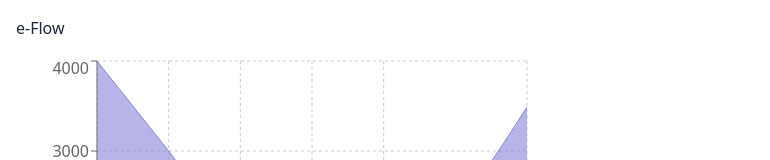
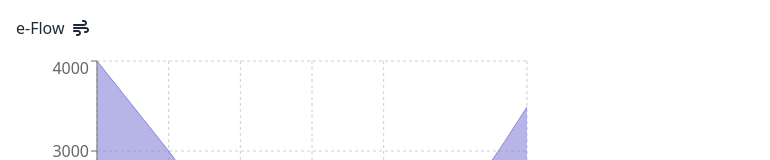
Before and after one commit to simon-hng/e-flow, a Next.js app: page / in a window 1280 px wide. Shown: the top 160 px of the page, without its empty margins (0-770 px from the left). Built offline with nearby package versions, Linux system fonts and the light colour scheme.

Commit message:
add fontawesome

```diff
--- a/package.json
+++ b/package.json
@@ -9,6 +9,9 @@
     "lint": "next lint"
   },
   "dependencies": {
+    "@fortawesome/fontawesome-svg-core": "^6.2.0",
+    "@fortawesome/free-solid-svg-icons": "^6.2.0",
+    "@fortawesome/react-fontawesome": "^0.2.0",
     "daisyui": "^2.33.0",
     "next": "13.0.0",
     "react": "18.2.0",
--- a/pages/_app.js
+++ b/pages/_app.js
@@ -1,9 +1,14 @@
+import { FontAwesomeIcon } from "@fortawesome/react-fontawesome";
+import { faWind } from "@fortawesome/free-solid-svg-icons";
 import "../styles/globals.css";
 
 function MyApp({ Component, pageProps }) {
   return (
     <>
-      <header className="p-4">e-Flow</header>
+      <header className="p-4">
+        e-Flow
+        <FontAwesomeIcon icon={faWind} className="pl-2" />
+      </header>
       <Component {...pageProps} />
     </>
   );
```
Also changed, not shown: 1 other file (tests, documents, lock files or other folders).
